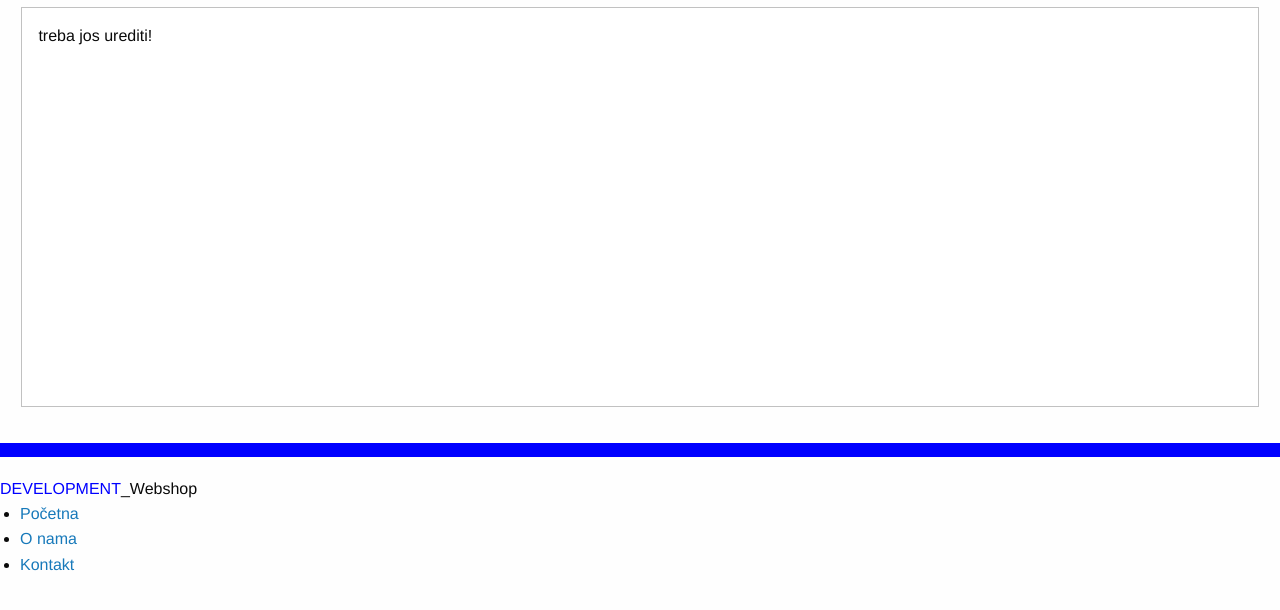
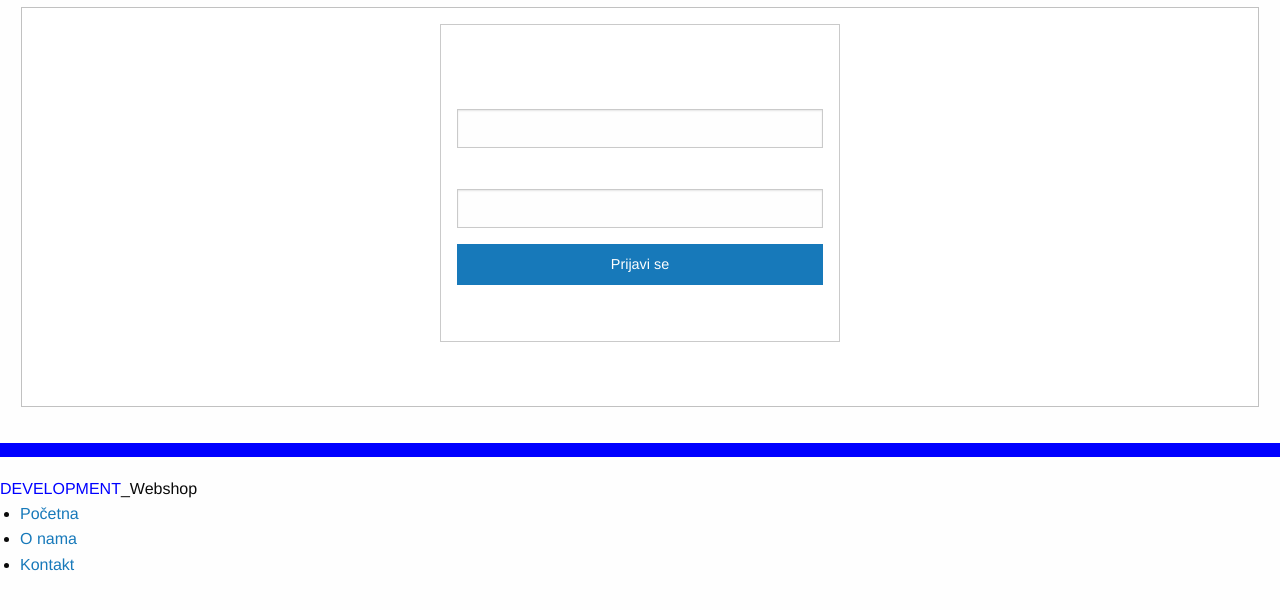
Before and after one commit to KHegedus1/ZavrsniRad2-PP24-20.4.2022., a PHP site: page /login in a window 1280 px wide. Shown: the part 55-665 px from the top of the page. Run offline with PHP 8.4, Linux system fonts and the light colour scheme; some libraries are stand-ins or nearby versions.

Commit message:
autorizacija

```diff
--- a/app/view/login.phtml
+++ b/app/view/login.phtml
@@ -1 +1,13 @@
-treba jos urediti!
+<form class="log-in-form" action="<?=App::config('url')?>login/autoriziraj" method="POST">
+  <h4 class="text-center" style="color:white">Prijava</h4>
+  <label style="color:white">Email
+    <input type="email" name="email"  value="<?=$email?>">
+  </label>
+  <label style="color:white">Lozinka
+    <input type="password" name="lozinka">
+  </label>
+  <p>
+    <input type="submit" class="button expanded" value="Prijavi se" id="potvrdi-dugme"></input>
+  </p>
+  <span style="color:white"><?=$poruka?></span>
+</form>
```
Also changed, not shown: app/view/index.phtml (+14 -1 lines).
